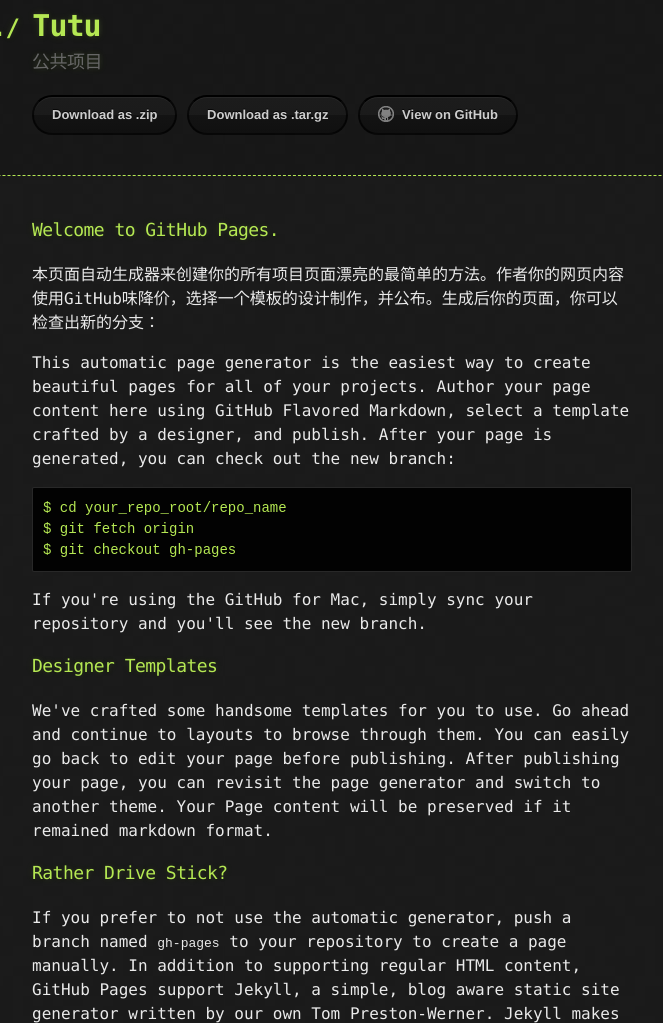
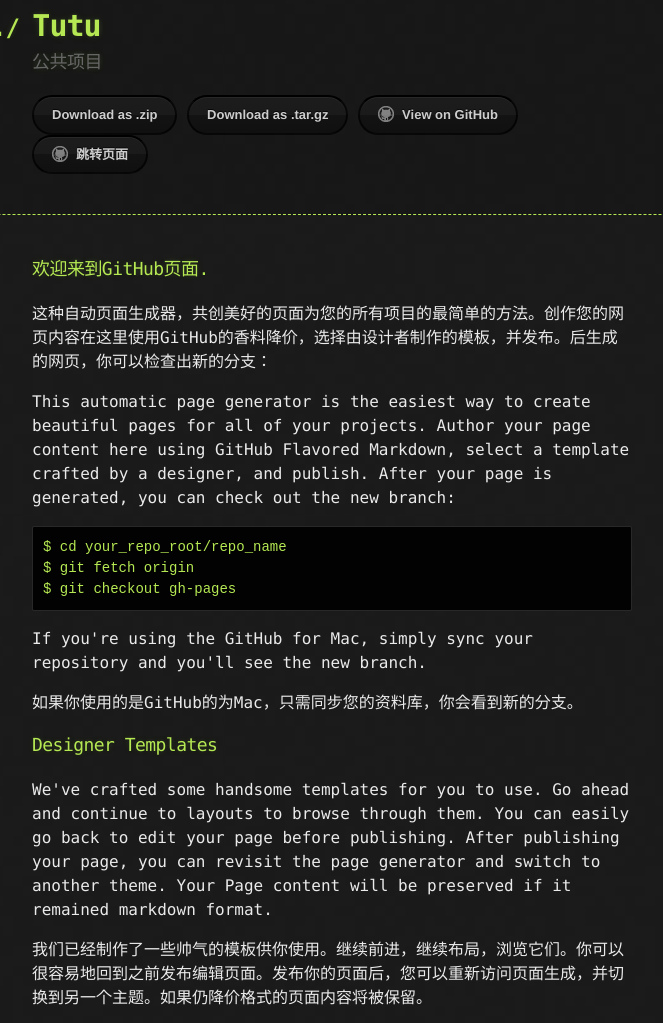
Before and after one commit to xiaohonghong/tutu, a plain HTML site: page index.html in a window 1280 px wide. Shown: the part 17-1040 px from the top of the page, without its empty margins (308-971 px from the left). Drawn offline with Linux system fonts and the light colour scheme.

Commit message:
修改页面

```diff
--- a/index.html
+++ b/index.html
@@ -22,6 +22,7 @@
           <a href="https://github.com/xiaohonghong/tutu/zipball/master" class="btn">Download as .zip</a>
           <a href="https://github.com/xiaohonghong/tutu/tarball/master" class="btn">Download as .tar.gz</a>
           <a href="https://github.com/xiaohonghong/tutu" class="btn btn-github"><span class="icon"></span>View on GitHub</a>
+          <a href="https://github.com/xiaohonghong/tutu/hello.html" class="btn btn-github"><span class="icon"></span>跳转页面</a>
         </section>
       </div>
     </header>
@@ -29,9 +30,9 @@
     <div class="container">
       <section id="main_content">
         <h3>
-<a id="welcome-to-github-pages" class="anchor" href="#welcome-to-github-pages" aria-hidden="true"><span class="octicon octicon-link"></span></a>Welcome to GitHub Pages.</h3>
+<a id="welcome-to-github-pages" class="anchor" href="#welcome-to-github-pages" aria-hidden="true"><span class="octicon octicon-link"></span></a>欢迎来到GitHub页面.</h3>
 
-<p>本页面自动生成器来创建你的所有项目页面漂亮的最简单的方法。作者你的网页内容使用GitHub味降价，选择一个模板的设计制作，并公布。生成后你的页面，你可以检查出新的分支：</p>
+<p>这种自动页面生成器，共创美好的页面为您的所有项目的最简单的方法。创作您的网页内容在这里使用GitHub的香料降价，选择由设计者制作的模板，并发布。后生成的网页，你可以检查出新的分支：</p>
 <p>This automatic page generator is the easiest way to create beautiful pages for all of your projects. Author your page content here using GitHub Flavored Markdown, select a template crafted by a designer, and publish. After your page is generated, you can check out the new branch:</p>
 
 <pre><code>$ cd your_repo_root/repo_name
@@ -40,16 +41,19 @@
 </code></pre>
 
 <p>If you're using the GitHub for Mac, simply sync your repository and you'll see the new branch.</p>
+<p>如果你使用的是GitHub的为Mac，只需同步您的资料库，你会看到新的分支。</p>
 
 <h3>
 <a id="designer-templates" class="anchor" href="#designer-templates" aria-hidden="true"><span class="octicon octicon-link"></span></a>Designer Templates</h3>
 
 <p>We've crafted some handsome templates for you to use. Go ahead and continue to layouts to browse through them. You can easily go back to edit your page before publishing. After publishing your page, you can revisit the page generator and switch to another theme. Your Page content will be preserved if it remained markdown format.</p>
+<p>我们已经制作了一些帅气的模板供你使用。继续前进，继续布局，浏览它们。你可以很容易地回到之前发布编辑页面。发布你的页面后，您可以重新访问页面生成，并切换到另一个主题。如果仍降价格式的页面内容将被保留。</p>
 
 <h3>
 <a id="rather-drive-stick" class="anchor" href="#rather-drive-stick" aria-hidden="true"><span class="octicon octicon-link"></span></a>Rather Drive Stick?</h3>
 
 <p>If you prefer to not use the automatic generator, push a branch named <code>gh-pages</code> to your repository to create a page manually. In addition to supporting regular HTML content, GitHub Pages support Jekyll, a simple, blog aware static site generator written by our own Tom Preston-Werner. Jekyll makes it easy to create site-wide headers and footers without having to copy them across every page. It also offers intelligent blog support and other advanced templating features.</p>
+<p>如果您不想使用自动生成，推动一个名为<code> GH-页</code>的分支到存储库手动创建一个页面。除了支持常规的HTML内容，GitHub的页面支持化身，是由我们自己的汤姆·普雷斯顿 - 沃纳简单，博客意识到静态网站发生器。杰基尔可以很容易地创建站点范围页眉和页脚，而无需他们在每一个页面复制。它还提供智能支持博客和其他高级模板功能。</p>
 
 <h3>
 <a id="authors-and-contributors" class="anchor" href="#authors-and-contributors" aria-hidden="true"><span class="octicon octicon-link"></span></a>Authors and Contributors</h3>
@@ -75,4 +79,5 @@
           </script>
 
   </body>
+
 </html>
```
Also changed, not shown: hello.html (added, +10 -0 lines).
